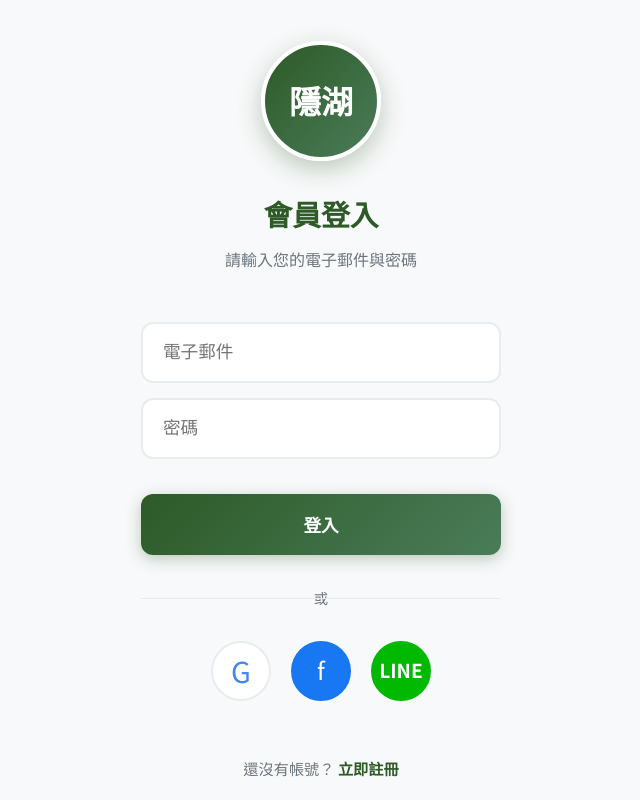
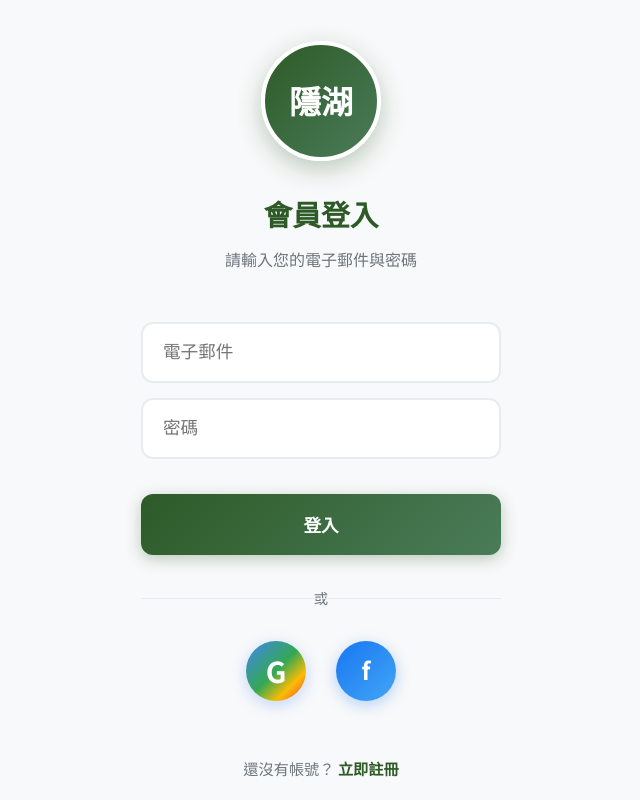
Before and after one commit to Anndrew923/yinhuxiaozhu-website, a website: page login.html in a window 1280 px wide. Shown: the whole page, without its empty margins (319-959 px from the left). Drawn offline with Linux system fonts and the light colour scheme; no server answers.

Commit message:
登入功能優化

```diff
--- a/login.html
+++ b/login.html
@@ -120,7 +120,7 @@
       .social-login {
         display: flex;
         justify-content: center;
-        gap: 20px;
+        gap: 30px;
         margin-bottom: 30px;
       }
 
@@ -136,25 +136,62 @@
         cursor: pointer;
         transition: all 0.3s ease;
         font-size: 1.5rem;
+        position: relative;
+        overflow: hidden;
       }
 
       .social-btn:hover {
         transform: translateY(-2px);
-        box-shadow: 0 4px 15px rgba(0, 0, 0, 0.1);
+        box-shadow: 0 6px 20px rgba(0, 0, 0, 0.15);
       }
 
       .social-btn.google {
-        color: #4285f4;
+        background: linear-gradient(
+          135deg,
+          #4285f4 0%,
+          #34a853 50%,
+          #fbbc05 75%,
+          #ea4335 100%
+        );
+        color: white;
+        border: none;
+        box-shadow: 0 4px 15px rgba(66, 133, 244, 0.3);
       }
+
+      .social-btn.google:hover {
+        box-shadow: 0 6px 20px rgba(66, 133, 244, 0.4);
+      }
+
       .social-btn.facebook {
-        background: #1877f2;
+        background: linear-gradient(135deg, #1877f2 0%, #42a5f5 100%);
         color: white;
-        border-color: #1877f2;
+        border: none;
+        box-shadow: 0 4px 15px rgba(24, 119, 242, 0.3);
       }
-      .social-btn.line {
-        background: #00b900;
-        color: white;
-        border-color: #00b900;
+
+      .social-btn.facebook:hover {
+        box-shadow: 0 6px 20px rgba(24, 119, 242, 0.4);
+      }
+
+      .social-btn::before {
+        content: "";
+        position: absolute;
+        top: 0;
+        left: 0;
+        right: 0;
+        bottom: 0;
+        background: linear-gradient(
+          45deg,
+          transparent 30%,
+          rgba(255, 255, 255, 0.2) 50%,
+          transparent 70%
+        );
+        opacity: 0;
+        transition: opacity 0.3s ease;
+      }
+
+      .social-btn:hover::before {
+        opacity: 1;
       }
 
       .login-btn {
@@ -303,13 +340,26 @@
       <!-- 社群登入 -->
       <div class="social-login">
         <div class="social-btn google" id="googleLogin">
-          <span style="font-size: 1.8rem">G</span>
+          <span
+            style="
+              font-size: 1.8rem;
+              font-weight: bold;
+              position: relative;
+              z-index: 1;
+            "
+            >G</span
+          >
         </div>
         <div class="social-btn facebook" id="facebookLogin">
-          <span style="font-size: 1.5rem">f</span>
-        </div>
-        <div class="social-btn line" id="lineLogin">
-          <span style="font-size: 1.2rem; font-weight: bold">LINE</span>
+          <span
+            style="
+              font-size: 1.5rem;
+              font-weight: bold;
+              position: relative;
+              z-index: 1;
+            "
+            >f</span
+          >
         </div>
       </div>
 
```
